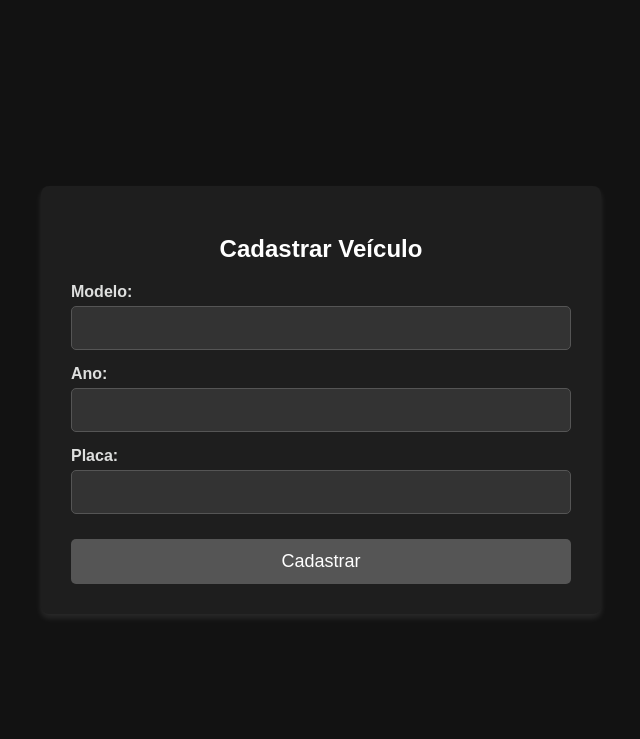
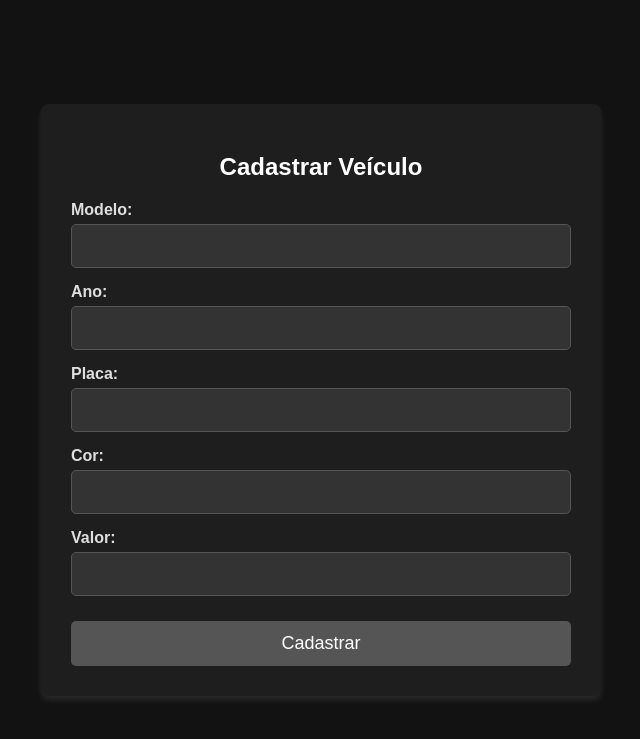
Before and after one commit to possatogabriel/PWIII-Gabriel-Possato, a PHP site: page / in a window 1280 px wide. Shown: the top 739 px of the page, without its empty margins (319-959 px from the left). Run offline with PHP 8.4, Linux system fonts and the light colour scheme; a stand-in replaces the project's code that opens the database connection.

Commit message:
Update Aula06 to add feature 1 and 3

```diff
--- a/Aula06/SQL/SQL.sql
+++ b/Aula06/SQL/SQL.sql
@@ -12,4 +12,8 @@ CREATE TABLE carros(
     PRIMARY KEY (id)
 );
 
+ALTER TABLE carros
+ADD COLUMN valor double (10,2),
+ADD COLUMN cor varchar(15);
+
 -- SELECT * FROM carros;
--- a/Aula06/index.php
+++ b/Aula06/index.php
@@ -6,6 +6,8 @@ if ($_SERVER["REQUEST_METHOD"] == "POST") {
     $modelo = mysqli_real_escape_string($conexao, $_POST['modelo']);
     $ano = mysqli_real_escape_string($conexao, $_POST['ano']);
     $placa = mysqli_real_escape_string($conexao, $_POST['placa']);
+    $cor = mysqli_real_escape_string($conexao, $_POST['cor']);
+    $valor = mysqli_real_escape_string($conexao, $_POST['valor']);
     $data_cadastro = date('Y-m-d H:i:s'); // Data e hora atual
 
     // Verifica se a placa já existe
@@ -16,8 +18,8 @@ if ($_SERVER["REQUEST_METHOD"] == "POST") {
         echo "<script>alert('Erro: Esta placa já está cadastrada.'); window.location.href='index.php';</script>";
     } else {
         // Monta a query de inserção
-        $query = "INSERT INTO carros (modelo, ano, placa, data_cadastro)
-                  VALUES ('$modelo', '$ano', '$placa', '$data_cadastro')";
+        $query = "INSERT INTO carros (modelo, ano, placa, cor, valor, data_cadastro)
+                  VALUES ('$modelo', '$ano', '$placa', '$cor', '$valor', '$data_cadastro')";
 
         // Executa a query
         if (mysqli_query($conexao, $query)) {
@@ -54,6 +56,16 @@ if ($_SERVER["REQUEST_METHOD"] == "POST") {
                 <label for="placa">Placa:</label>
                 <input type="text" id="placa" name="placa" minlength="10" maxlength="10" required>
             </div>
+
+            <div class="form-group">
+                <label for="cor">Cor:</label>
+                <input type="text" id="cor" name="cor" maxlength="15" required>
+            </div>
+
+            <div class="form-group">
+                <label for="placa">Valor:</label>
+                <input type="text" id="valor" name="valor" maxlength="10" required>
+            </div>
             <input type="submit" value="Cadastrar">
         </form>
     </div>
```
Also changed, not shown: Aula06/listar.php (+6 -2 lines).
